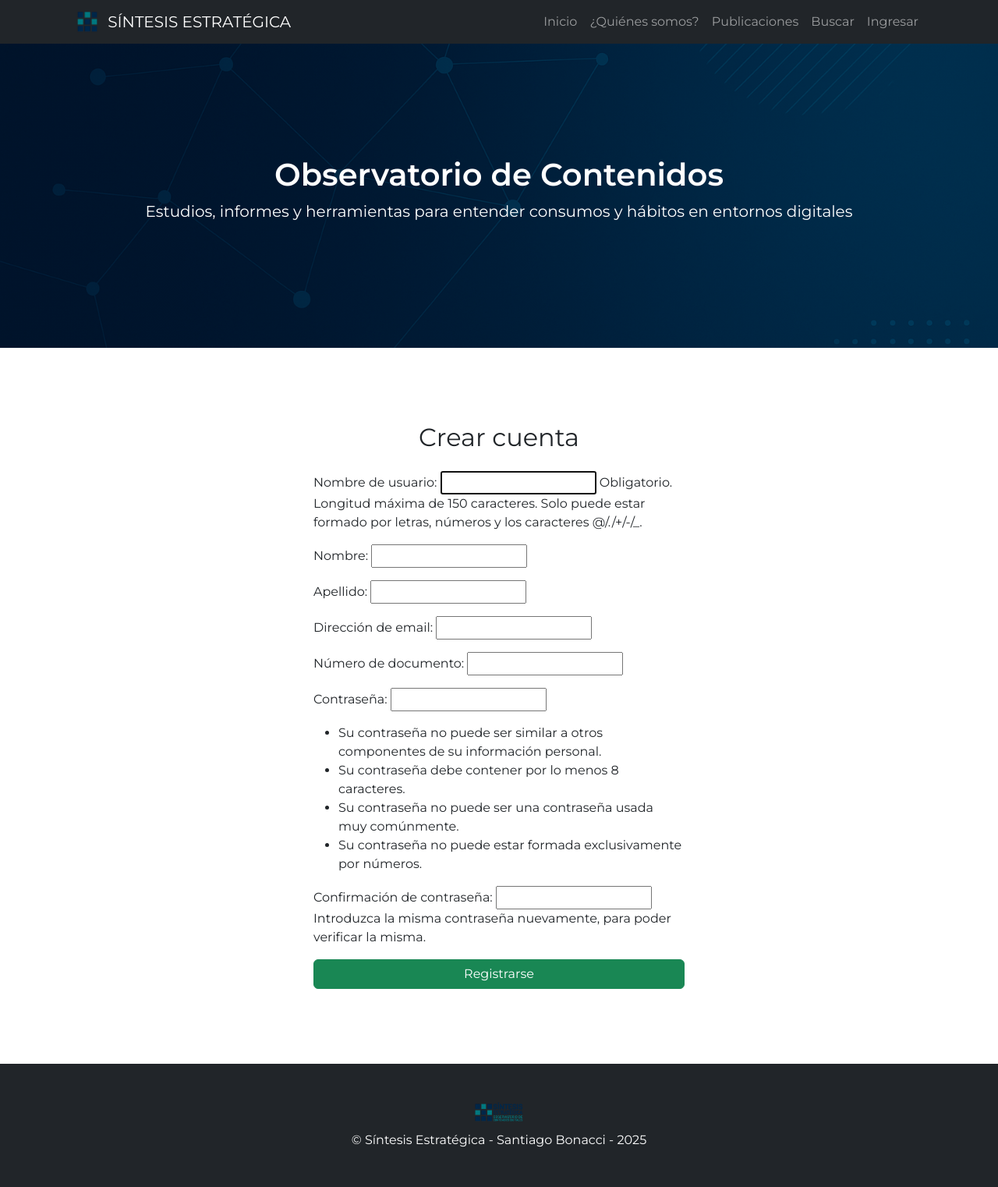
After one commit to sbonacci33/sintesis_estrategica, a Django app: page /accounts/signup/ in a window 1280 px wide. The commit adds this page. Shown: the whole page at 78% size. Run offline with Django 5.2, Linux system fonts and the light colour scheme; some libraries are stand-ins or nearby versions.

Commit message:
Add navbar and basic authentication

```diff
--- a/SintesisEstrategica/settings.py
+++ b/SintesisEstrategica/settings.py
@@ -133,3 +133,6 @@ STATIC_ROOT = os.path.join(BASE_DIR, "staticfiles")
 # https://docs.djangoproject.com/en/5.2/ref/settings/#default-auto-field
 
 DEFAULT_AUTO_FIELD = 'django.db.models.BigAutoField'
+
+LOGIN_REDIRECT_URL = 'home'
+LOGOUT_REDIRECT_URL = 'home'
--- a/SintesisEstrategica/urls.py
+++ b/SintesisEstrategica/urls.py
@@ -16,8 +16,11 @@
 """
 from django.contrib import admin
 from django.urls import path, include
+from observatorio import views as observatorio_views
 
 urlpatterns = [
     path('admin/', admin.site.urls),
+    path('accounts/', include('django.contrib.auth.urls')),
+    path('accounts/signup/', observatorio_views.signup, name='signup'),
     path('', include('observatorio.urls')),  # Rutas de la App
 ]
--- a/observatorio/forms.py
+++ b/observatorio/forms.py
@@ -1,4 +1,6 @@
 from django import forms
+from django.contrib.auth.forms import UserCreationForm
+from django.contrib.auth.models import User
 from .models import Categoria, Informe, ConsultaUsuario, Suscriptor
 
 class CategoriaForm(forms.ModelForm):
@@ -40,3 +42,17 @@ class ConsultaUsuarioForm(forms.ModelForm):
     class Meta:
         model = ConsultaUsuario
         fields = '__all__'
+
+
+class CustomUserCreationForm(UserCreationForm):
+    documento = forms.CharField(max_length=50, label="Número de documento")
+
+    class Meta(UserCreationForm.Meta):
+        model = User
+        fields = (
+            "username",
+            "first_name",
+            "last_name",
+            "email",
+            "documento",
+        )
--- a/observatorio/templates/observatorio/base.html
+++ b/observatorio/templates/observatorio/base.html
@@ -22,29 +22,7 @@
 
   <body id="page-top">
     <!-- Navigation-->
-    <nav class="navbar navbar-expand-lg navbar-dark bg-dark fixed-top" id="mainNav">
-      <div class="container px-4">
-        <a class="navbar-brand d-flex align-items-center" href="{% url 'home' %}">
-          <img src="{% static 'images/icono.png' %}" alt="Logo" height="30" class="me-2">
-          <span>SÍNTESIS ESTRATÉGICA</span>
-        </a>
-        <button class="navbar-toggler" type="button" data-bs-toggle="collapse"
-          data-bs-target="#navbarResponsive" aria-controls="navbarResponsive"
-          aria-expanded="false" aria-label="Alternar navegación"><span class="navbar-toggler-icon"></span></button>
-        <div class="collapse navbar-collapse" id="navbarResponsive">
-          <ul class="navbar-nav ms-auto">
-            <li class="nav-item"><a class="nav-link" href="{% url 'listar_informes' %}">Ver Informes</a></li>
-            <li class="nav-item"><a class="nav-link" href="{% url 'crear_informe' %}">Cargar Informe</a></li>
-            <li class="nav-item"><a class="nav-link" href="{% url 'buscar_informes' %}">Buscar</a></li>
-            <li class="nav-item">
-              <a class="nav-link" href="{% url 'suscribirse' %}">
-                Suscribirse
-              </a>
-            </li>
-          </ul>
-        </div>
-      </div>
-    </nav>
+    {% include 'observatorio/navbar.html' %}
 
     <!-- Header de bienvenida -->
     <!-- Header de bienvenida -->
--- a/observatorio/templates/observatorio/buscar.html
+++ b/observatorio/templates/observatorio/buscar.html
@@ -15,7 +15,7 @@
         {% for informe in resultados %}
             <div class="list-group-item">
                 <h5 class="mb-1">
-                    <a href="{% url 'detalle_informe' informe.id %}">
+                    <a href="{% url 'detalle_informe' informe.id %}" target="_blank">
                         {{ informe.titulo }}
                     </a>
                 </h5>
--- a/observatorio/templates/observatorio/listar_informes.html
+++ b/observatorio/templates/observatorio/listar_informes.html
@@ -13,7 +13,7 @@
                     <span class="badge bg-secondary mb-2">{{ informe.categoria }}</span>
                     <p class="mb-1"><strong>Autor:</strong> {{ informe.autor }}</p>
                     <p class="mb-1">{{ informe.resumen }}</p>
-                    <a href="{% url 'detalle_informe' informe.id %}" class="btn btn-primary btn-sm mt-2">Ver informe</a>
+                    <a href="{% url 'detalle_informe' informe.id %}" target="_blank" class="btn btn-primary btn-sm mt-2">Ver informe</a>
                 </div>
             {% endfor %}
         </div>
--- /dev/null
+++ b/observatorio/templates/observatorio/navbar.html
@@ -0,0 +1,27 @@
+{% load static %}
+<nav class="navbar navbar-expand-lg navbar-dark bg-dark fixed-top" id="mainNav">
+  <div class="container px-4">
+    <a class="navbar-brand d-flex align-items-center" href="{% url 'home' %}">
+      <img src="{% static 'images/icono.png' %}" alt="Logo" height="30" class="me-2">
+      <span>SÍNTESIS ESTRATÉGICA</span>
+    </a>
+    <button class="navbar-toggler" type="button" data-bs-toggle="collapse"
+      data-bs-target="#navbarResponsive" aria-controls="navbarResponsive"
+      aria-expanded="false" aria-label="Alternar navegación"><span class="navbar-toggler-icon"></span></button>
+    <div class="collapse navbar-collapse" id="navbarResponsive">
+      <ul class="navbar-nav ms-auto">
+        <li class="nav-item"><a class="nav-link" href="{% url 'home' %}">Inicio</a></li>
+        <li class="nav-item"><a class="nav-link" href="{% url 'quienes_somos' %}">¿Quiénes somos?</a></li>
+        <li class="nav-item"><a class="nav-link" href="{% url 'listar_informes' %}">Publicaciones</a></li>
+        <li class="nav-item"><a class="nav-link" href="{% url 'buscar_informes' %}">Buscar</a></li>
+        <li class="nav-item">
+          {% if user.is_authenticated %}
+            <a class="nav-link" href="{% url 'logout' %}">Salir</a>
+          {% else %}
+            <a class="nav-link" href="{% url 'login' %}">Ingresar</a>
+          {% endif %}
+        </li>
+      </ul>
+    </div>
+  </div>
+</nav>
--- /dev/null
+++ b/observatorio/templates/registration/signup.html
@@ -0,0 +1,14 @@
+{% extends 'observatorio/base.html' %}
+
+{% block title %}Registrarse{% endblock %}
+
+{% block content %}
+<div class="container py-5" style="max-width: 500px;">
+  <h2 class="text-center mb-4">Crear cuenta</h2>
+  <form method="post">
+    {% csrf_token %}
+    {{ form.as_p }}
+    <button type="submit" class="btn btn-success w-100">Registrarse</button>
+  </form>
+</div>
+{% endblock %}
--- a/observatorio/urls.py
+++ b/observatorio/urls.py
@@ -3,6 +3,7 @@ from . import views
 
 urlpatterns = [
     path('', views.home, name='home'),
+    path('quienes-somos/', views.quienes_somos, name='quienes_somos'),
     path('crear/', views.InformeCreateView.as_view(), name='crear_informe'),
     path('informes/', views.InformeListView.as_view(), name='listar_informes'),
     path('buscar/', views.buscar_informes, name='buscar_informes'),
--- a/observatorio/views.py
+++ b/observatorio/views.py
@@ -11,8 +11,9 @@ from django.views.generic import (
 )
 from django.contrib.auth.mixins import LoginRequiredMixin
 
-from .models import Informe, Categoria, ConsultaUsuario
-from .forms import InformeForm, SuscriptorForm
+from django.contrib.auth import login
+from .models import Informe, Categoria, ConsultaUsuario, PerfilUsuario
+from .forms import InformeForm, SuscriptorForm, CustomUserCreationForm
 from django.contrib import messages
 from django.db.models import Q
 
@@ -20,6 +21,27 @@ from django.db.models import Q
 def home(request):
     """Página inicial del sitio."""
     return render(request, 'observatorio/home.html')
+
+
+def quienes_somos(request):
+    """Muestra información sobre el autor del proyecto."""
+    return render(request, 'observatorio/quienes_somos.html')
+
+
+def signup(request):
+    """Registro de nuevos usuarios."""
+    if request.method == 'POST':
+        form = CustomUserCreationForm(request.POST)
+        if form.is_valid():
+            user = form.save()
+            PerfilUsuario.objects.create(
+                user=user, documento=form.cleaned_data['documento']
+            )
+            login(request, user)
+            return redirect('home')
+    else:
+        form = CustomUserCreationForm()
+    return render(request, 'registration/signup.html', {'form': form})
 
 class InformeCreateView(LoginRequiredMixin, CreateView):
     """Formulario para crear un nuevo informe."""
```
Also changed, not shown: observatorio/models.py (+10 -0 lines), observatorio/templates/observatorio/quienes_somos.html (added, +11 -0 lines), observatorio/templates/registration/login.html (added, +17 -0 lines).
